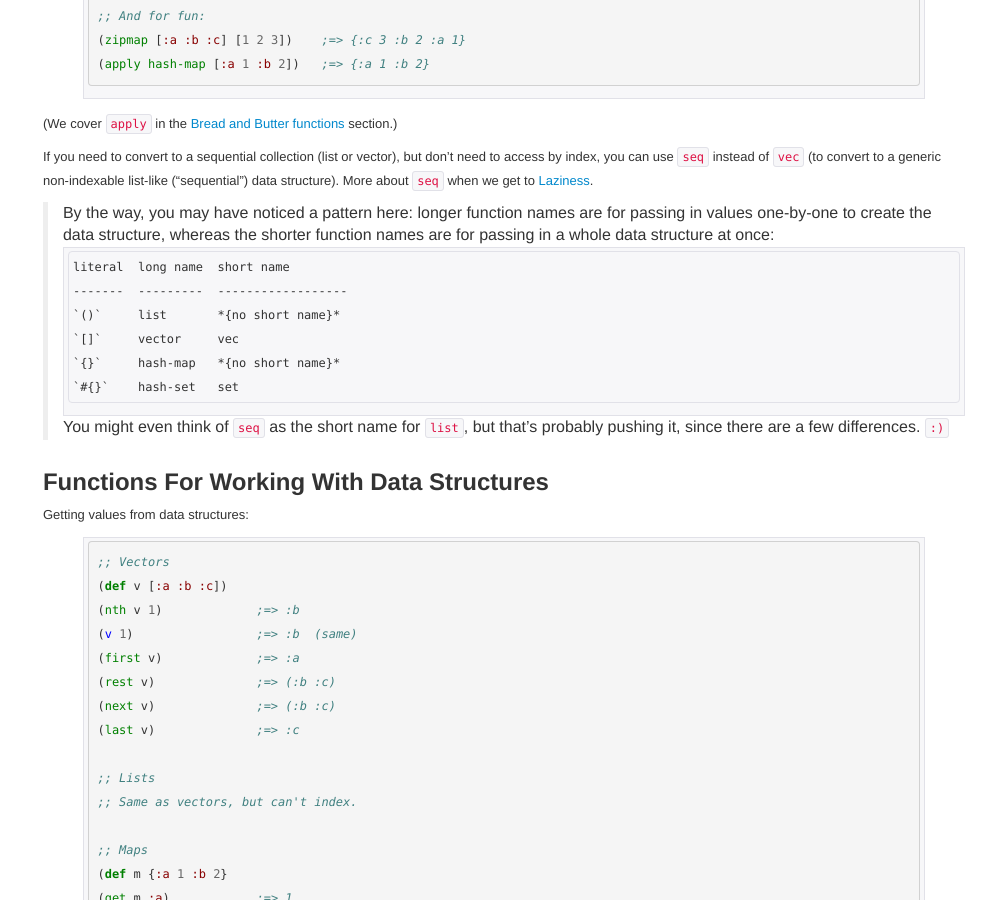
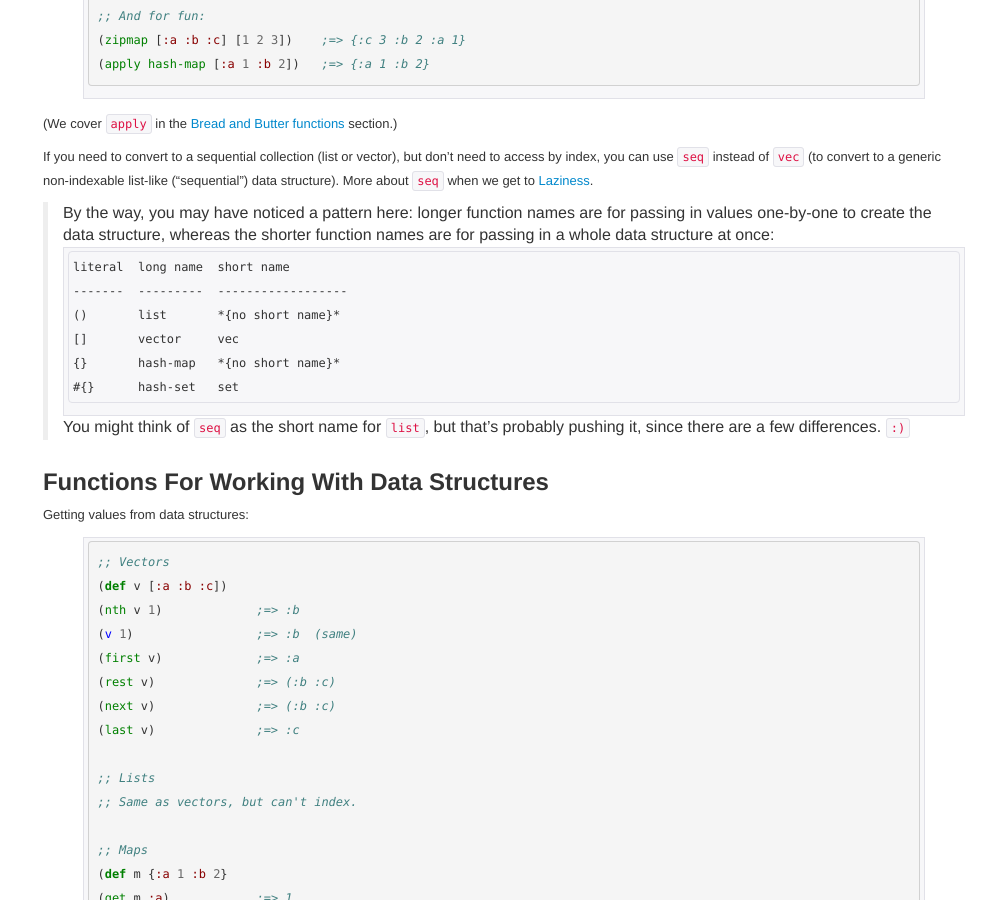
Before and after one commit to clojuredocs/guides, a Jekyll site: the page built from articles/tutorials/introduction.md, in a window 1280 px wide and 900 px high, scrolled down 6496 px. Shown: the whole window, without its empty margins (295-1280 px from the left). Built offline with Jekyll 4.4.1, drawn with Linux system fonts in a browser that asks for light colours; some web fonts are replaced; Markdown is read by kramdown in place of the engine named in the settings.

```diff
--- a/articles/tutorials/introduction.md
+++ b/articles/tutorials/introduction.md
@@ -491,13 +491,13 @@ structure).  More about `seq` when we get to [Laziness](#laziness).
 >
 >     literal  long name  short name
 >     -------  ---------  ------------------
->     `()`     list       *{no short name}*
->     `[]`     vector     vec
->     `{}`     hash-map   *{no short name}*
->     `#{}`    hash-set   set
+>     ()       list       *{no short name}*
+>     []       vector     vec
+>     {}       hash-map   *{no short name}*
+>     #{}      hash-set   set
 >
-> You might even think of `seq` as the short name for `list`, but
-> that's probably pushing it, since there are a few differences.  `:)`
+> You might think of `seq` as the short name for `list`, but that's
+> probably pushing it, since there are a few differences.  `:)`
 
 
 
```
